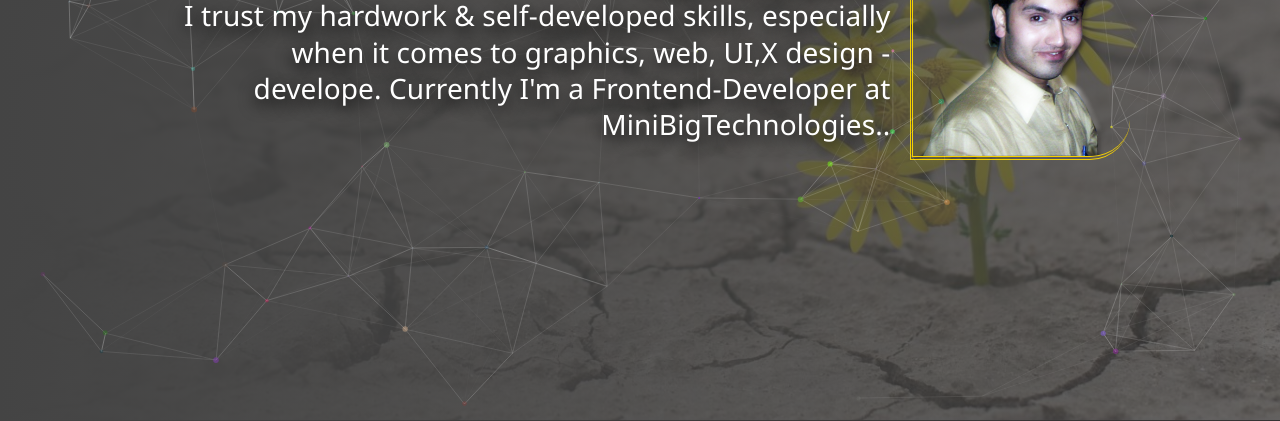
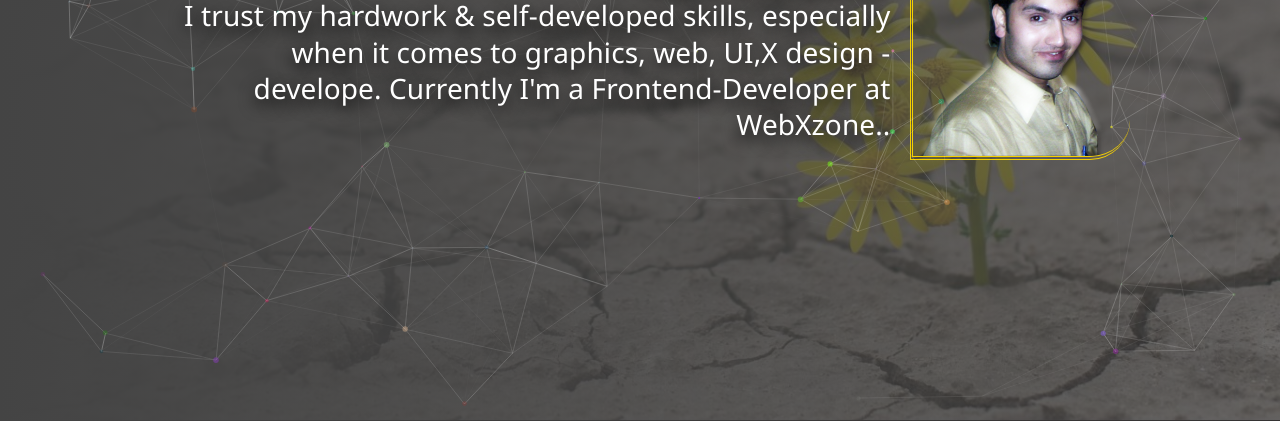
Before and after one commit to WebDevUniverse/portfoliox3, a website: page dist/pages/about.html in a window 1280 px wide. Shown: the part 379-800 px from the top of the page. Drawn offline with Linux system fonts and the light colour scheme.

Commit message:
Update about.html

```diff
--- a/dist/pages/about.html
+++ b/dist/pages/about.html
@@ -47,7 +47,7 @@
             <div class="image"><img src="../imgs/myPic.png" alt=""></div>
             <div class="text-about-me">
                <h4>Hello Everyone!</h4>
-                <p> I trust my hardwork & self-developed skills, especially when it comes to graphics, web, UI,X design - develope. Currently I'm a Frontend-Developer at MiniBigTechnologies..
+                <p> I trust my hardwork & self-developed skills, especially when it comes to graphics, web, UI,X design - develope. Currently I'm a Frontend-Developer at WebXzone..
                 </p>
             </div>
         </div>
```
